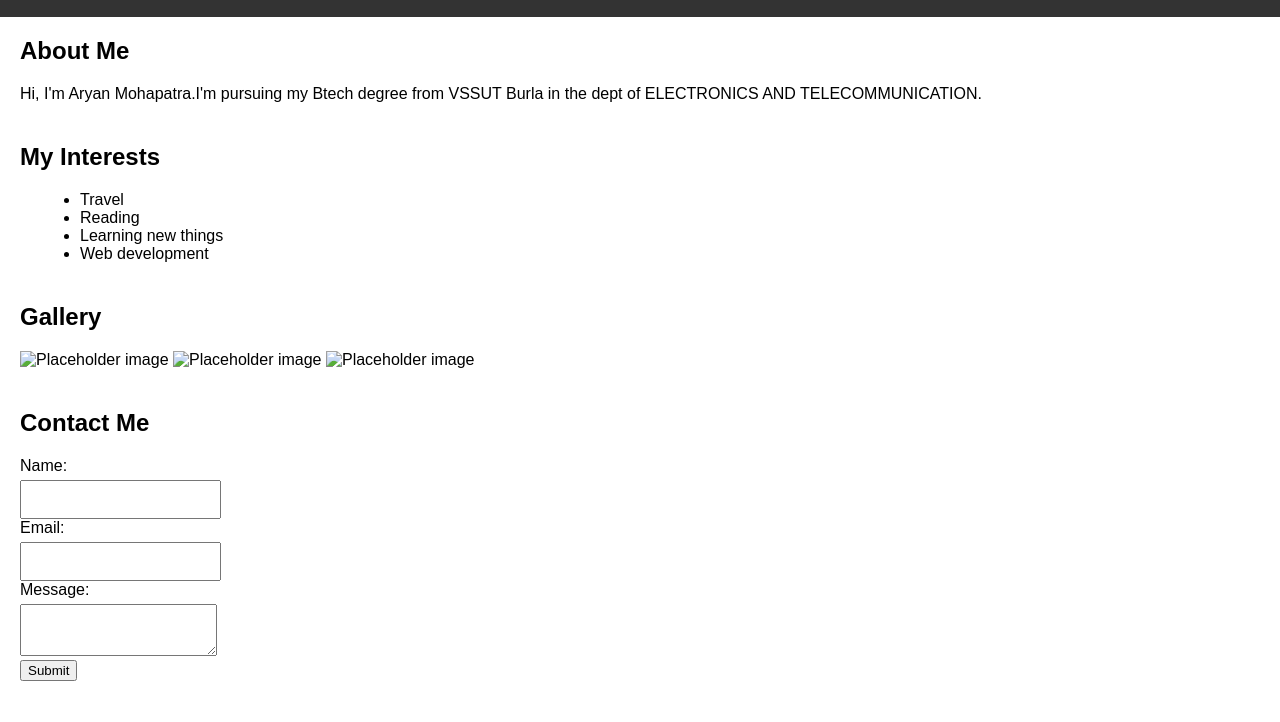
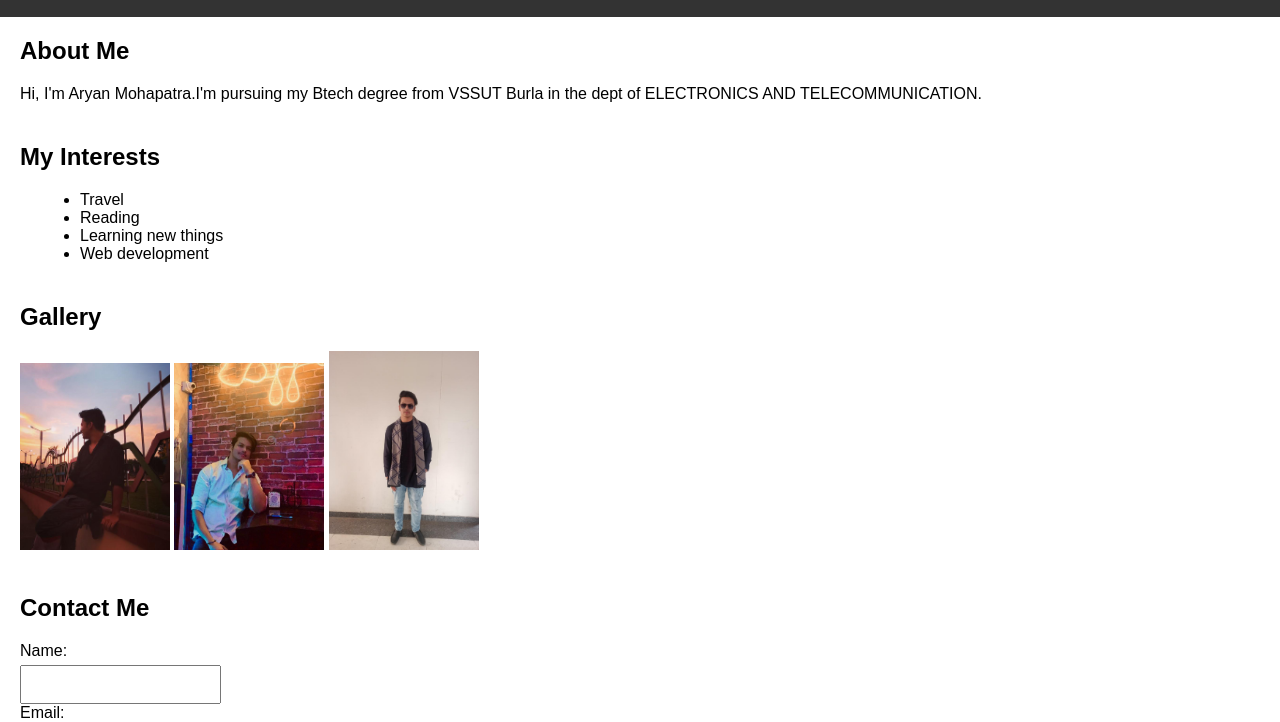
Before and after one commit to sohamdhal/aryan.github.io, a plain HTML site: page index.html in a window 1280 px wide. Shown: the part 78-800 px from the top of the page. Drawn offline with Linux system fonts and the light colour scheme.

Commit message:
Add files via upload

```diff
--- a/index.html
+++ b/index.html
@@ -33,9 +33,9 @@
       </section>
       <section id="gallery">
         <h2>Gallery</h2>
-        <img src="/Html/aryan photo 3.jpg" width="150" alt="Placeholder image">
-        <img src="/Html/aryans photo 1.jpg" width="150" alt="Placeholder image">
-        <img src="/Html/aryan photo 5.jpg" width="150" alt="Placeholder image">
+        <img src="aryan photo 3.jpg" width="150" alt="Placeholder image">
+        <img src="aryans photo 1.jpg" width="150" alt="Placeholder image">
+        <img src="aryan photo 5.jpg" width="150" alt="Placeholder image">
       </section>
       <section id="contact-me">
         <h2>Contact Me</h2>
```
